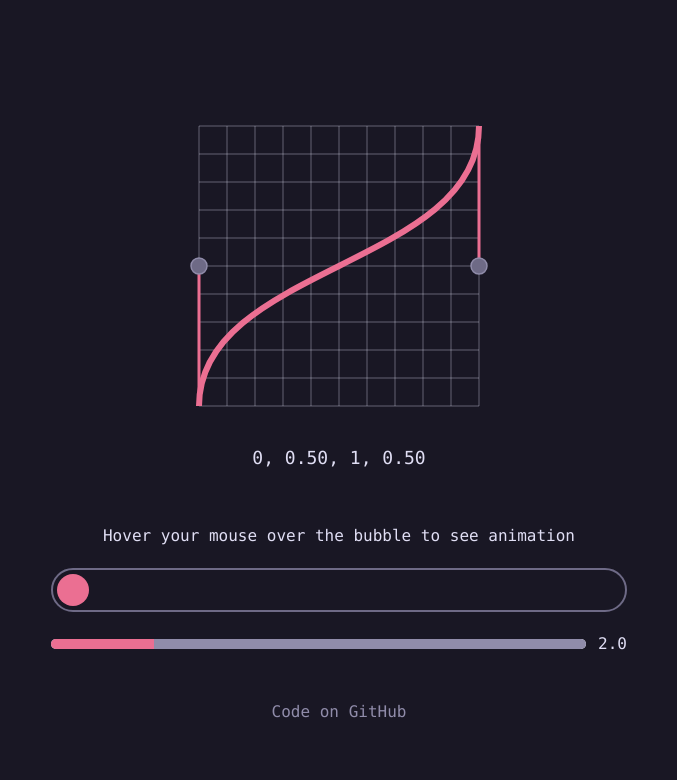
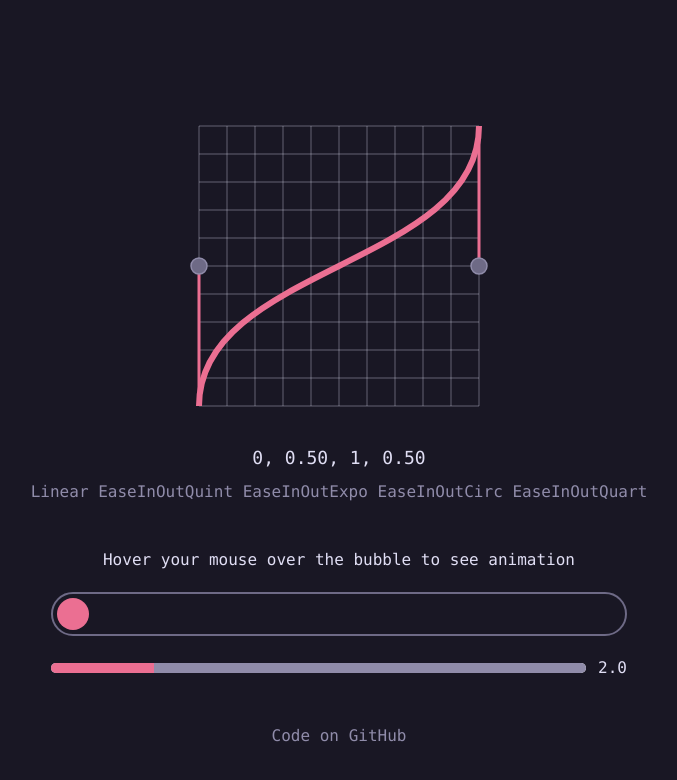
Before and after one commit to garikmi/cubic-bezier.github.io, a plain HTML site: page index.html in a window 1280 px wide. Shown: the whole page, without its empty margins (301-978 px from the left). Drawn offline with nearby package versions, Linux system fonts and the light colour scheme.

Commit message:
Add curve presets

```diff
--- a/index.html
+++ b/index.html
@@ -62,6 +62,14 @@
 
       <h1 id="output1" class="text-center mt-5 text-text text-lg hover:cursor-pointer p-2" onclick="copyToClipboard()">x, y, x, y</h1>
 
+      <div class="text-subtle text-center">
+        <button class="hover:text-text" onclick="setCoords(0, 0, 1, 1)">Linear</button>
+        <button class="hover:text-text" onclick="setCoords(0.86, 0, 0.07, 1)">EaseInOutQuint</button>
+        <button class="hover:text-text" onclick="setCoords(1, 0, 0, 1)">EaseInOutExpo</button>
+        <button class="hover:text-text" onclick="setCoords(0.79, 0.14, 0.15, 0.86)">EaseInOutCirc</button>
+        <button class="hover:text-text" onclick="setCoords(0.77, 0, 0.18, 1)">EaseInOutQuart</button>
+      </div>
+
       <h3 class="text-text text-center mt-11">Hover your mouse over the bubble to see animation</h3>
       <div class="border-2 border-muted max-w-xl rounded-full mt-5 px-1 py-1 mx-auto">
         <span id="animate" class="w-0 p-4 hover:w-full bg-love rounded-full align-top inline-block"></span>
```
Also changed, not shown: output.css.
